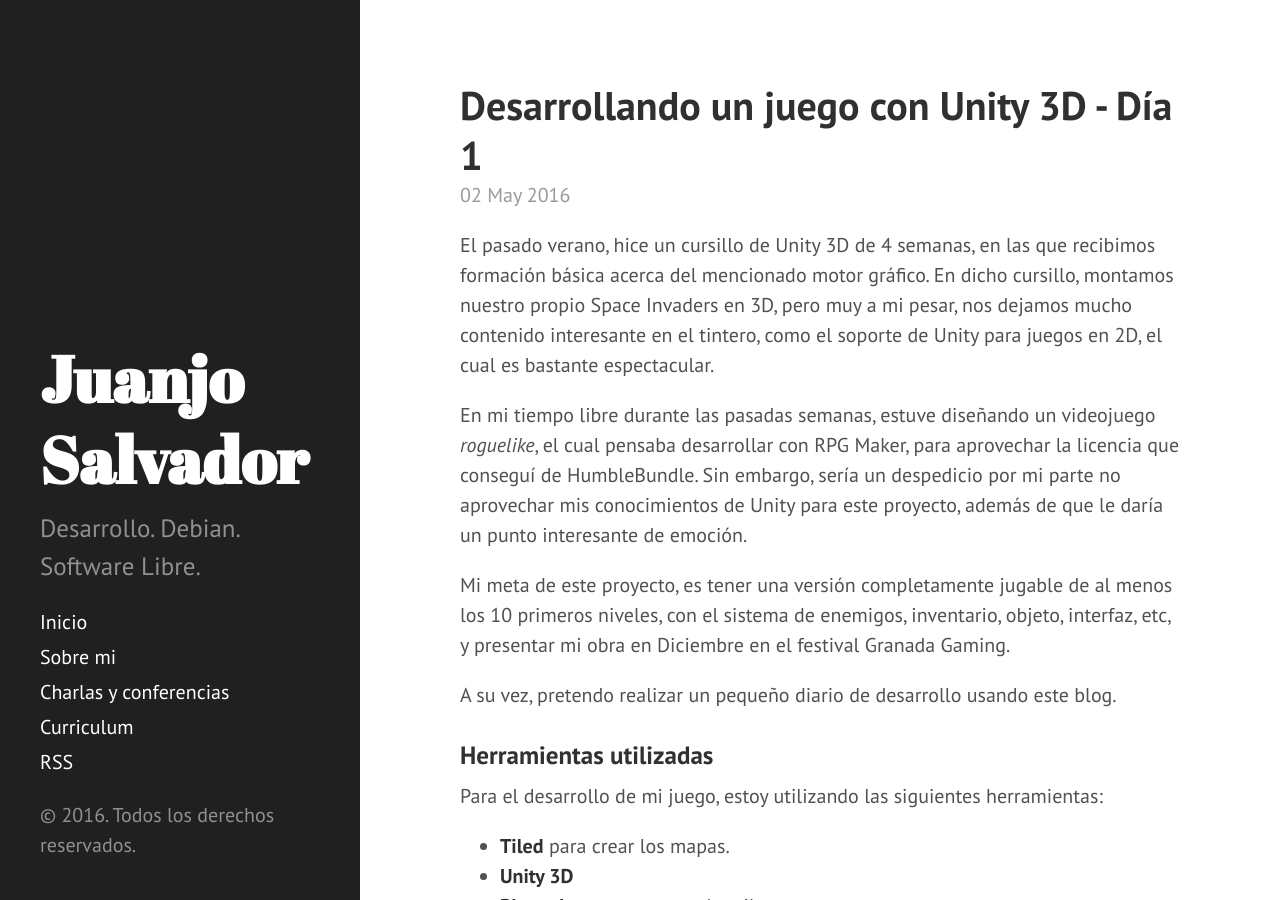
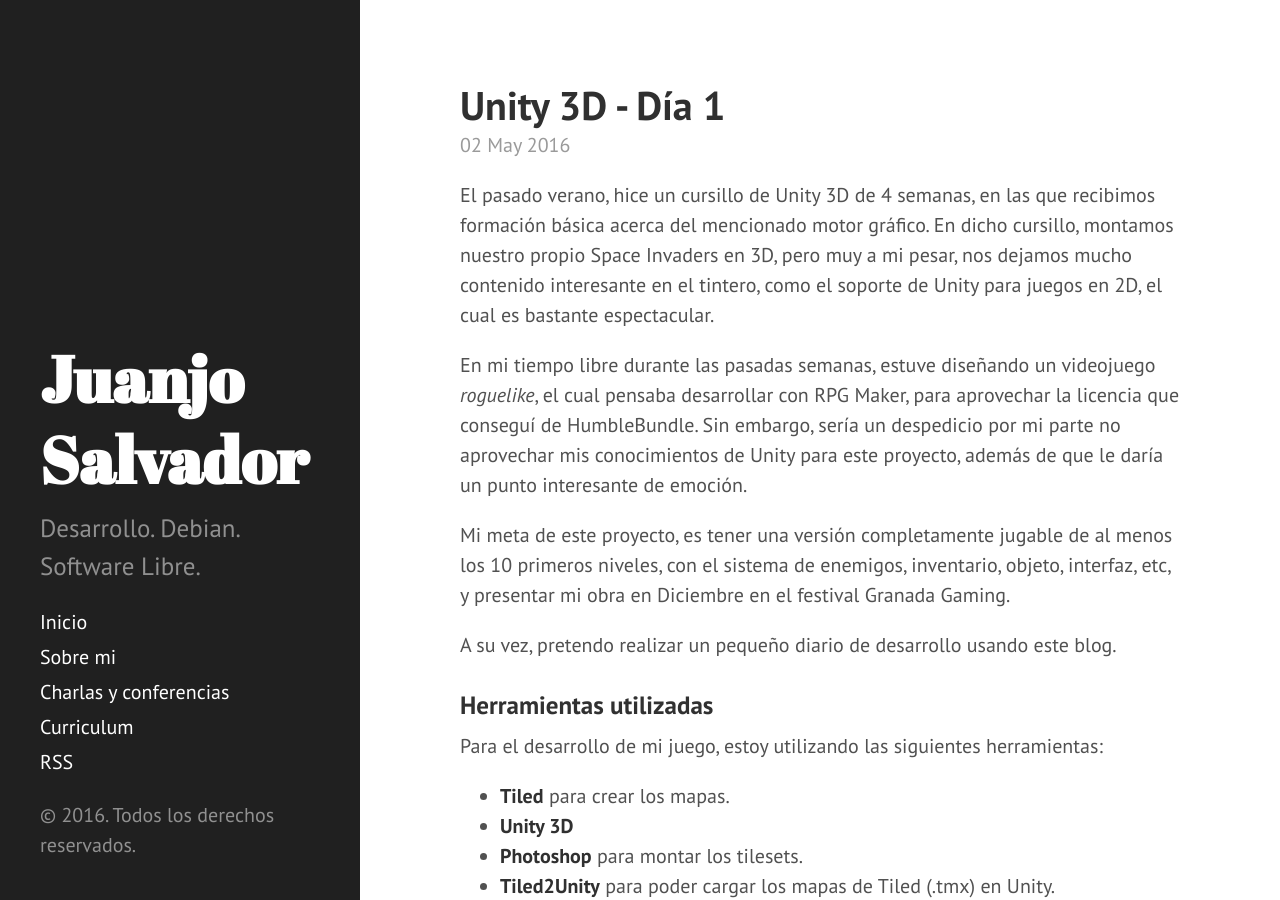
Before and after one commit to JuanjoSalvador/blog, a Jekyll site: the page built from _posts/2016-05-02-Unity-3D-dia-1.md, in a window 1280 px wide and 900 px high. Built offline with Jekyll 4.4.1, drawn with Linux system fonts in a browser that asks for light colours; comment, search, counter and statistics services are not loaded.

Commit message:
Update and rename 2016-05-02-Desarrollando-un-juego-con-Unity-3D-dia-1.md to 2016-05-02-Unity-3D-dia-1.md

```diff
--- a/_posts/2016-05-02-Desarrollando-un-juego-con-Unity-3D-dia-1.md
+++ b/_posts/2016-05-02-Unity-3D-dia-1.md
@@ -1,6 +1,6 @@
 ---
 layout: post
-title: Desarrollando un juego con Unity 3D - Día 1
+title: Unity 3D - Día 1
 ---
 
 El pasado verano, hice un cursillo de Unity 3D de 4 semanas, en las que recibimos formación básica acerca del mencionado motor gráfico.
```
